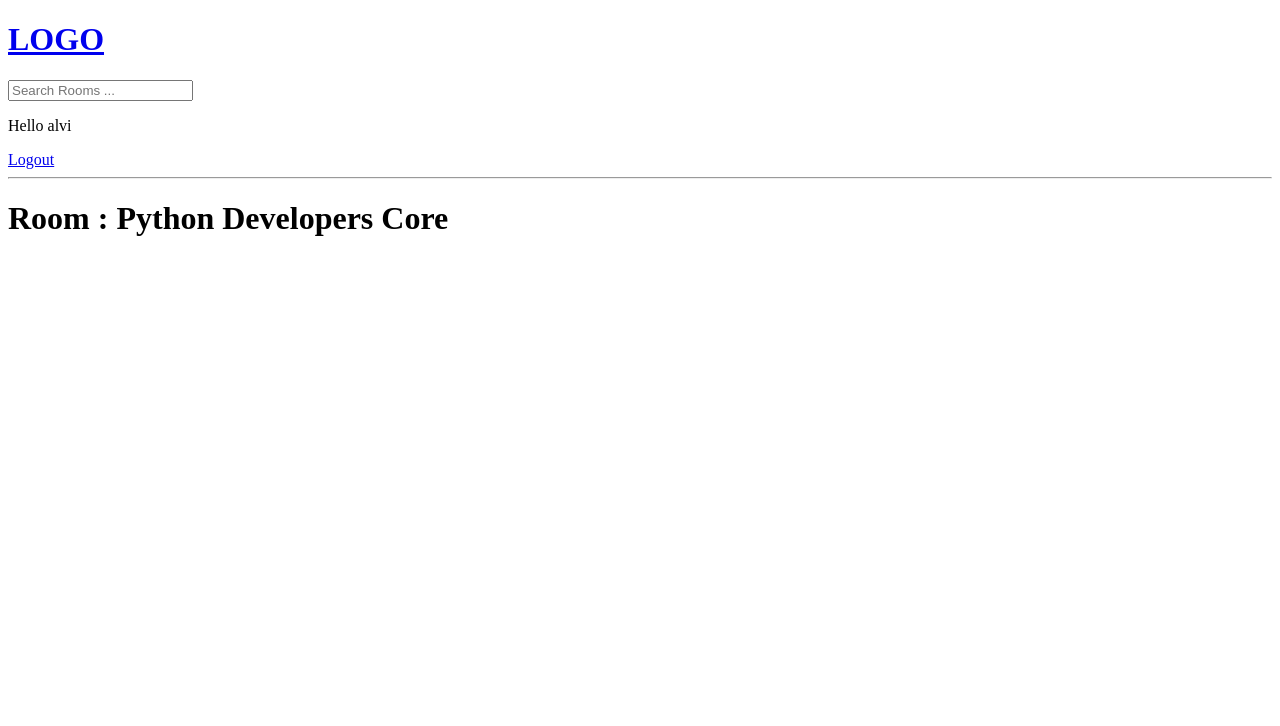
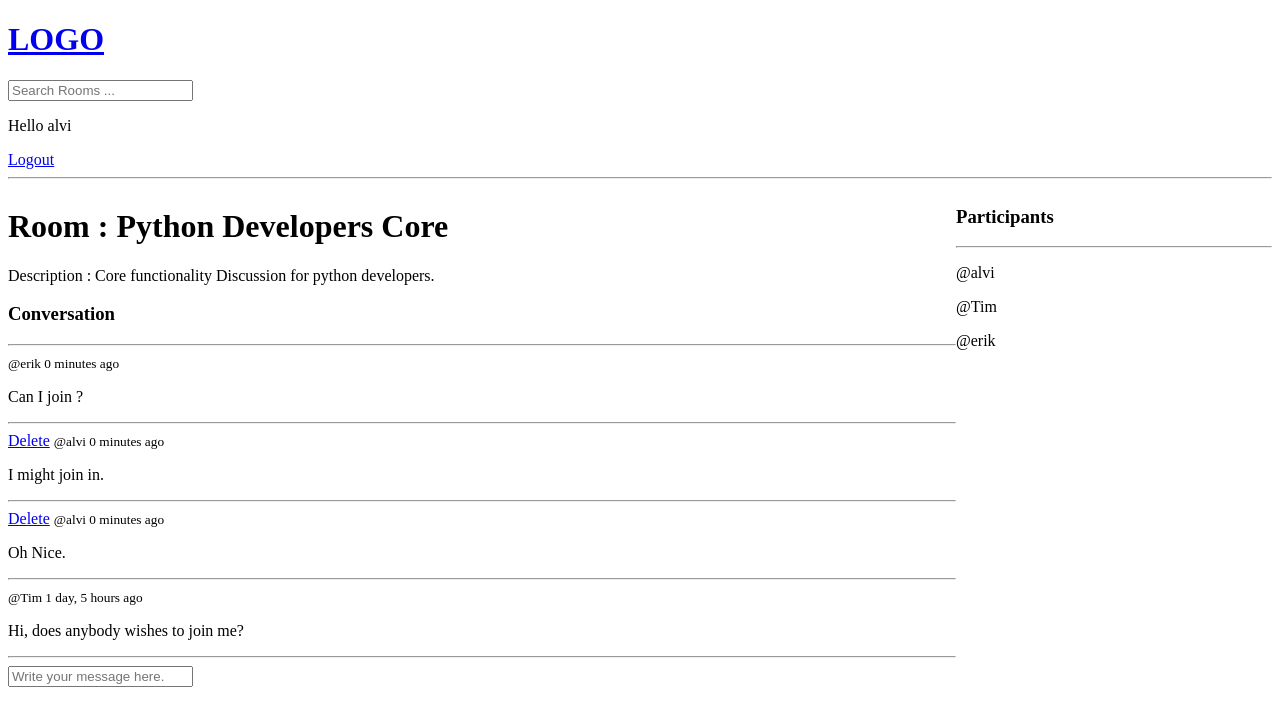
Before and after one commit to leonasting/Studybuddy, a Django app: page /room/2/ in a window 1280 px wide. Shown: the top 726 px of the page. Run offline with Django 4.2, Linux system fonts and the light colour scheme; a user stored in the database is signed in; data comes from the database, SQL or seed files in the repository; both versions use the stored data as it was after the commit.

Commit message:
Room Functionality Were Added

```diff
--- a/base/models.py
+++ b/base/models.py
@@ -13,7 +13,7 @@ class Room(models.Model):
     topic = models.ForeignKey(Topic,on_delete = models.SET_NULL,null=True)# allowing empty values in DB
     name = models.CharField(max_length=200)
     description = models.TextField(null = True,blank = True) # Null is for databse having empty, blacnk is for form field
-    #participants =  # If you comment on something
+    participants = models.ManyToManyField(User,related_name="participants",blank=True) # If you comment on something
     updated = models.DateTimeField(auto_now=True) # Latest Interaction captured
     created = models.DateTimeField(auto_now_add=True) # First Interaction captured
 
--- a/base/templates/base/room.html
+++ b/base/templates/base/room.html
@@ -2,7 +2,59 @@
 
 {% block content %}
 
+<style>
+    .room-container{
+        display:grid;
+        grid-template-columns: 3fr 1fr;
+    }
+</style>
 <!-- {% include "navbar.html" %} -->
-<h1>Room : {{room.name}}</h1><!-- dictionary["i"] dost not work-->
+<div class="room-container">
+    <div>
+    <h1>Room : {{room.name}}</h1><!-- dictionary["i"] dost not work-->
+
+    <p>Description : {{room.description}}</p><!-- dictionary["i"] dost not work-->
+
+    <div class="comment-wrapper"  >
+        <h3>Conversation</h3>
+        <hr>
+
+        {% for message in room_messages %}
+            <div>
+                {% if request.user == message.user %}
+                <a href="{% url 'delete-message' message.id %}">Delete</a>
+                {% endif %}
+                <small>@{{message.user}} {{message.created|timesince}} ago</small>
+                <p>{{message.body}}</p>
+                <hr>
+            </div>
+
+        {% endfor %}
+    </div>
+    {% if request.user.is_authenticated %}
+    <div class="comment-form">
+        <form method="POST" action="">
+            {% csrf_token %}
+
+            <input type="text"  name="body" placeholder="Write your message here."/>
+
+        </form>
+    </div>
+    {% endif %}
+
+
+
+    </div>
+    <div>
+        <h3>Participants</h3>
+        <hr>
+        {% for user in participants %}
+            <div>
+                <p> @{{user.username}} </p>
+            </div>
+        {% endfor %}
+    </div>
+
+</div>
 
 {% endblock %}
--- a/base/urls.py
+++ b/base/urls.py
@@ -9,4 +9,6 @@ urlpatterns = [path("login/",views.loginPage,name="login"),
                 path("create-room",views.createRoom,name="create-room"),
                 path("update-room/<str:pk>/",views.updateRoom,name="update-room"),#
                 path("delete-room/<str:pk>/",views.deleteRoom,name="delete-room"),#
+                path("delete-message/<str:pk>/",views.deleteMessage,name="delete-message"),#
+
                               ]
--- a/base/views.py
+++ b/base/views.py
@@ -7,7 +7,7 @@ from django.contrib.auth.models import User # Importing User for Login
 from django.contrib.auth import authenticate, login, logout # Login and logout
 from django.contrib.auth.decorators import login_required# For Restricted Pages
 from django.contrib.auth.forms import UserCreationForm # For User Registation
-from .models import Room,Topic # Model we want to query
+from .models import Room,Topic, Message # Model we want to query
 from .forms import RoomForm
 
 # Create your views here.
@@ -100,7 +100,18 @@ def room(request,pk):# Pk is acting like query for database query
     #    if i["id"] == int(pk):
     #        room = i
     room = Room.objects.get(id=pk)
-    context={'room':room}
+    room_messages = room.message_set.all().order_by('-created')# To retrieve all the messages for a particular room
+    participants = room.participants.all()# To retrieve all the participants for a particular room
+    if request.method == 'POST':
+        message = Message.objects.create(
+            user = request.user,
+            room = room,
+            body = request.POST.get('body')
+        )
+        room.participants.add(request.user)# To add the user to the participants
+        return redirect('room',pk=room.id)# To redirect to the same page and reload after the request
+
+    context={'room':room,'room_messages':room_messages,'participants':participants}
 
     return render(request,'base/room.html',context)
 
@@ -155,3 +166,21 @@ def deleteRoom(request,pk):
     context = {'obj':room}
 
     return render(request,'base/delete.html',context)
+
+
+@login_required(login_url='login')
+def deleteMessage(request,pk):
+    message = Message.objects.get(id=pk)# Retrieving a particular object
+
+    #form = RoomForm(instance = room) # TO link and prefill the form
+    if request.user != message.user: # Restrict User who are not the owner
+        return HttpResponse("You dont have the permissions!!")
+
+    if request.method == 'POST':# to Deal with Form submission
+        message.delete()# Backend has been prebuilt
+        return redirect('home')# Using url name for redirection
+
+
+    context = {'obj':message}
+
+    return render(request,'base/delete.html',context)
```
Also changed, not shown: base/migrations/0003_alter_room_options_room_participants.py (added), db.sqlite3.
